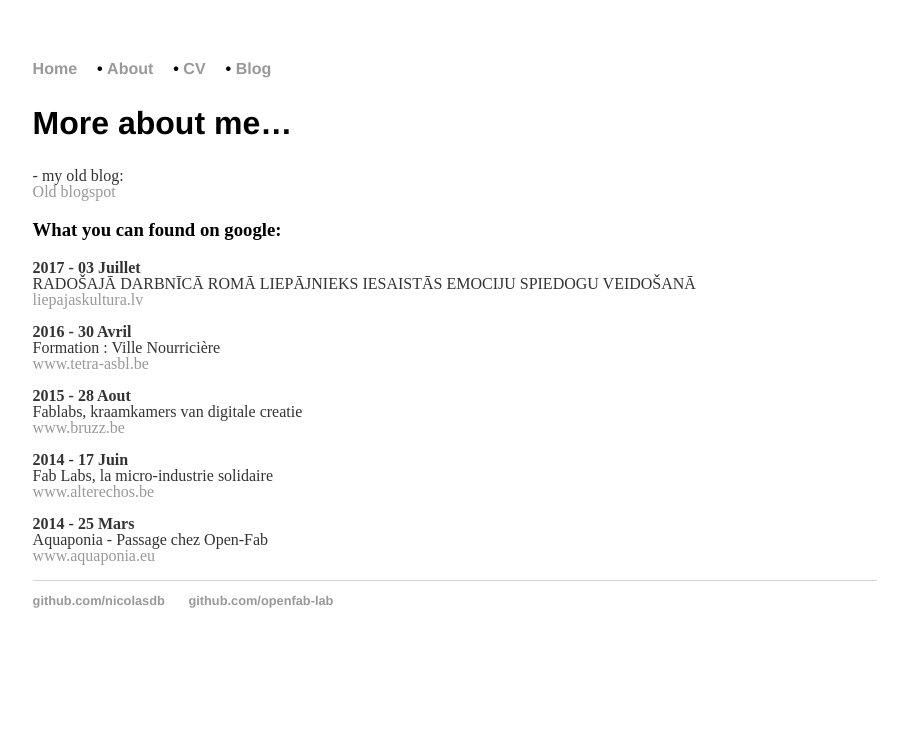
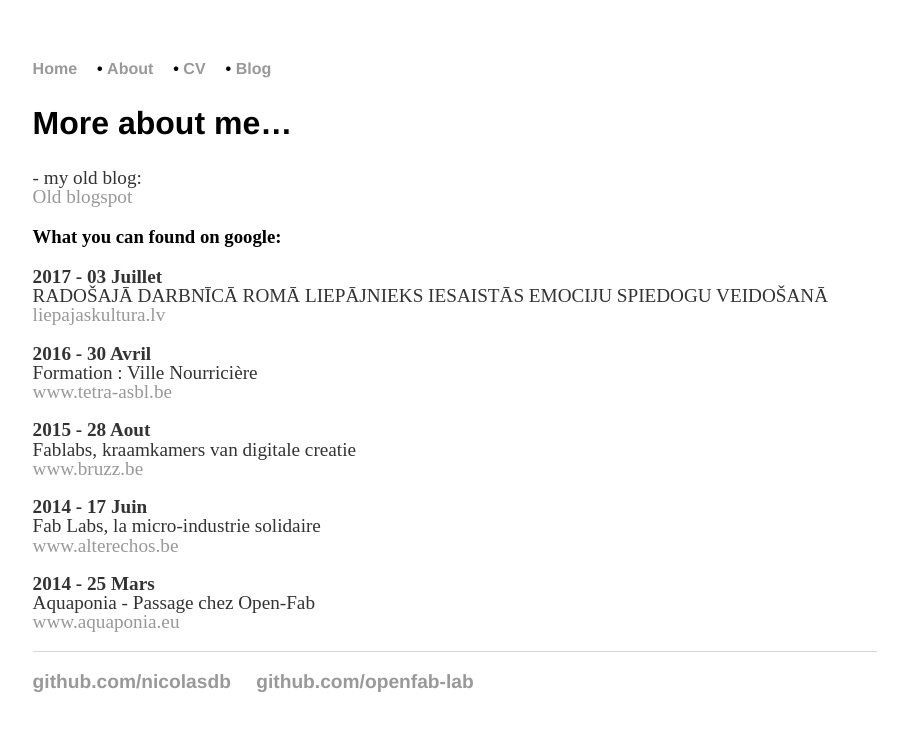
Before and after one commit to nicolasdb/nicolasdb.github.io, a Jekyll site: the page built from about/index.md, in a window 1280 px wide. Shown: the top 731 px of the page, without its empty margins (185-1093 px from the left). Built offline with Jekyll 4.4.1, drawn with Linux system fonts in a browser that asks for light colours.

Commit message:
Update main.css

```diff
--- a/css/main.css
+++ b/css/main.css
@@ -28,13 +28,13 @@ h2 {
     font-family:'Helvetica', 'Arial', 'Sans-Serif';
 }
 p {
-    font-size: 1em;
+    font-size: 1.2em;
     line-height: 1em;
     color: #333;
 }
 footer {
     border-top: 1px solid #d5d5d5;
-    font-size: .8em;
+    font-size: 1.2em;
 }
 
 ul.posts {
```
